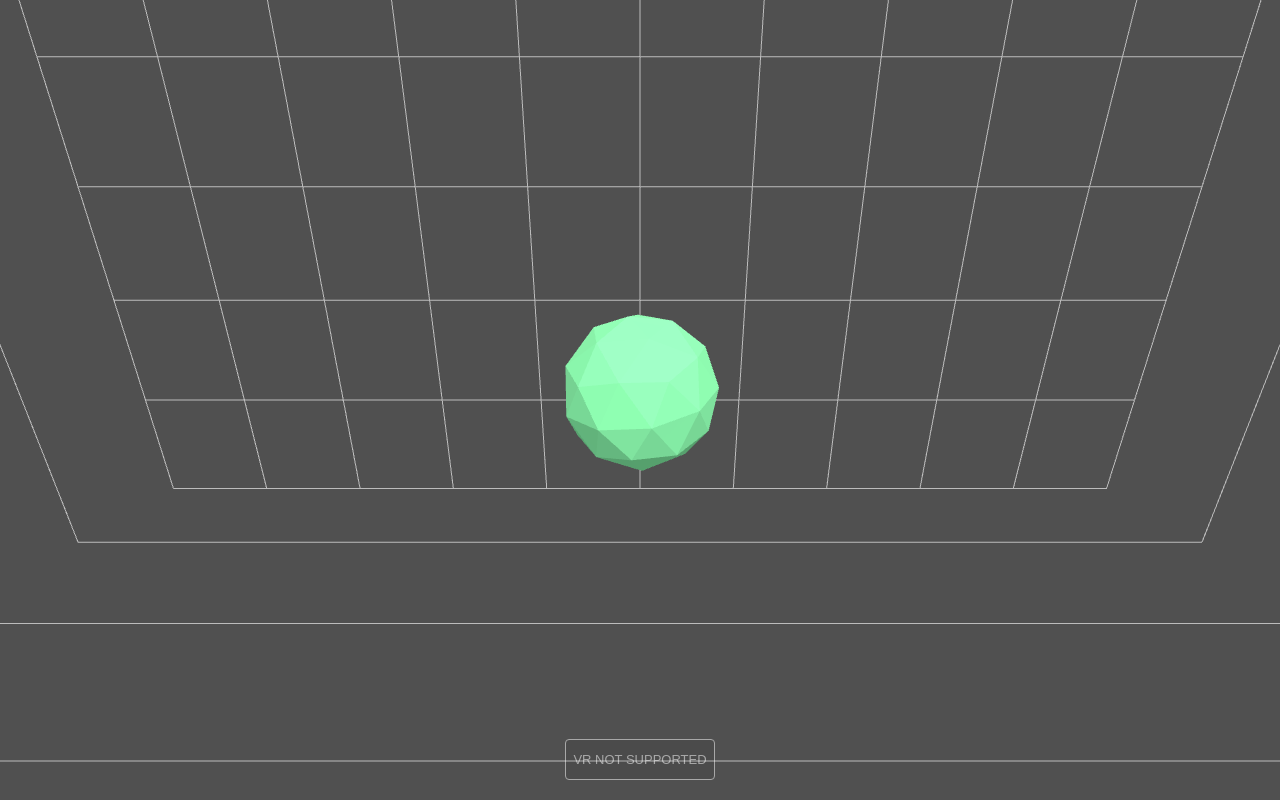
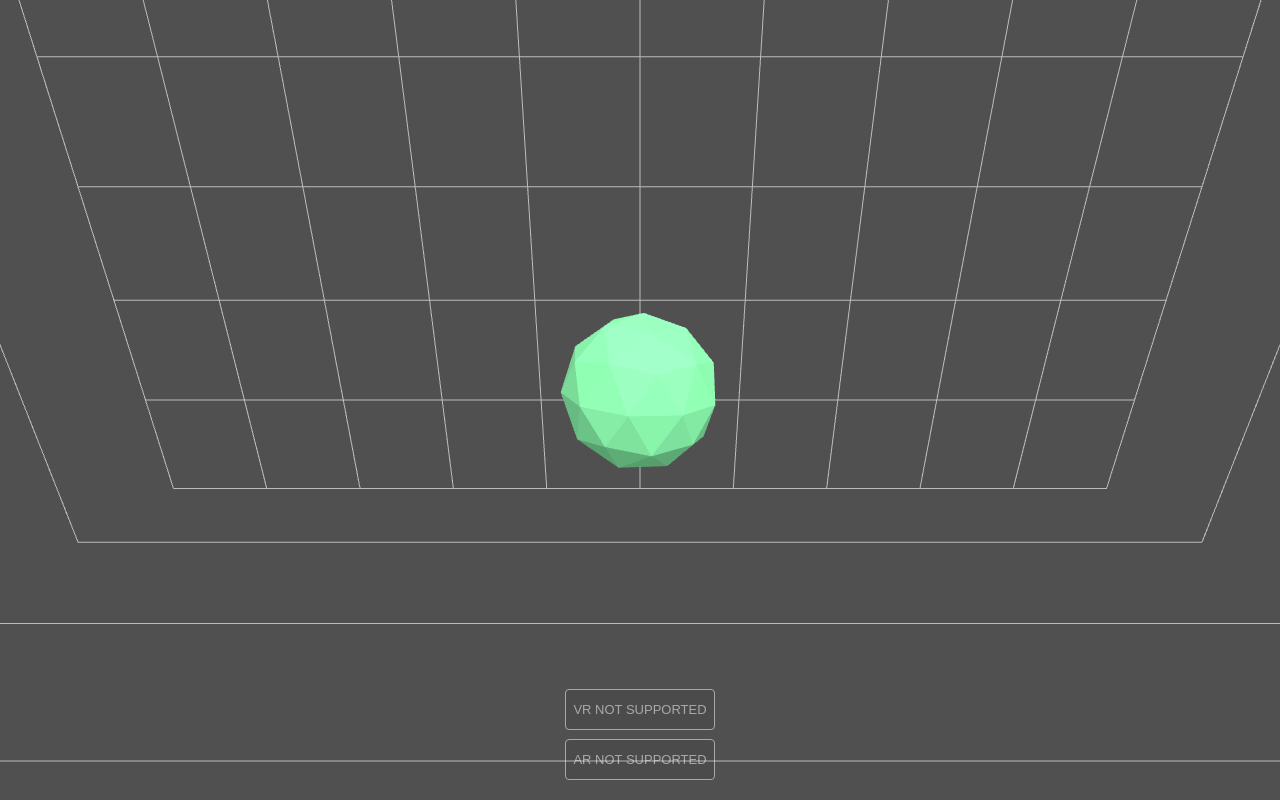
Before and after one commit to erpsee/MRTest, a website built with webpack: page Ui/src/template.html in a window 1280 px wide. Built offline with nearby package versions, Linux system fonts and the light colour scheme; animation ran at ten frames a second; what three-mesh-ui would draw is missing.

Commit message:
ar in threejs

```diff
--- a/Ui/src/car_test.html
+++ b/Ui/src/car_test.html
@@ -4,14 +4,19 @@
   <meta charset="utf-8">
   <title>A-Frame Car Test</title>
   <script src="https://aframe.io/releases/1.5.0/aframe.min.js"></script>
+  <script src="<https://jeromeetienne.github.io/AR.js/aframe/build/aframe-ar.js>"></script>
 </head>
 <body>
-  <a-scene vr-mode-ui="enabled: false" xr="mode: ar;">
+  <a-scene
+      arjs="sourceType: webcam ; videoTexture: true; debugUIEnabled: false;"
+      ar-mode-ui="enabled: true"
+      vr-mode-ui="enabled: false"
+    >
 
     <!--<a-entity camera wasd-controls look-controls id="camera"></a-entity --> <!-- für tests -->
 
-    <a-entity oculus-touch-controls="hand: left" id="leftController" class="controller"></a-entity>
-    <a-entity oculus-touch-controls="hand: right" id="rightController" class="controller"></a-entity>
+    <!--<a-entity oculus-touch-controls="hand: left" id="leftController" class="controller"></a-entity>
+    <a-entity oculus-touch-controls="hand: right" id="rightController" class="controller"></a-entity> -->
 
     <!-- a-plane color="white" width="50" height="50" rotation="-90 0 0" position="0 -0.1 0"></a-plane -->
     <!-- <a-plane color="black" width="20" height="20" rotation="-90 0 0" position="0 0 0"></a-plane -->
--- a/Ui/src/index.js
+++ b/Ui/src/index.js
@@ -12,6 +12,7 @@ import ShadowedLight from '../utils/ShadowedLight.js';
 
 import FontJSON from '../dist/assets/Roboto-msdf.json';
 import FontImage from '../dist/assets/Roboto-msdf.png';
+import { ARButton } from 'three/examples/jsm/webxr/ARButton.js';
 
 let scene, camera, renderer, controls, vrControl;
 let meshContainer, meshes, currentMesh;
@@ -74,11 +75,23 @@ function init() {
 	renderer.setSize( window.innerWidth, window.innerHeight );
 	renderer.outputEncoding = THREE.sRGBEncoding;
 	renderer.xr.enabled = true;
-	document.body.appendChild( VRButton.createButton( renderer ) );
+
+	const vrButton = VRButton.createButton(renderer);
+	vrButton.style.position = 'absolute';
+	vrButton.style.bottom = '70px';
+	vrButton.style.zIndex = '10'; // Damit der Button oben angezeigt wird
+	document.body.appendChild(vrButton);
+
+// AR-Button hinzufügen
+	const arButton = ARButton.createButton(renderer);
+	arButton.style.position = 'absolute';
+	arButton.style.zIndex = '10'; // Damit der Button oben angezeigt wird
+	document.body.appendChild(arButton);
+
 	document.body.appendChild( renderer.domElement );
 
+
 	// Orbit controls for no-vr
-
 	controls = new OrbitControls( camera, renderer.domElement );
 	camera.position.set( 0, 1.6, 0 );
 	controls.target = new THREE.Vector3( 0, 1, -1.8 );
```
Also changed, not shown: Ui/src/test.html (added, +16 -0 lines), 1 other file.
